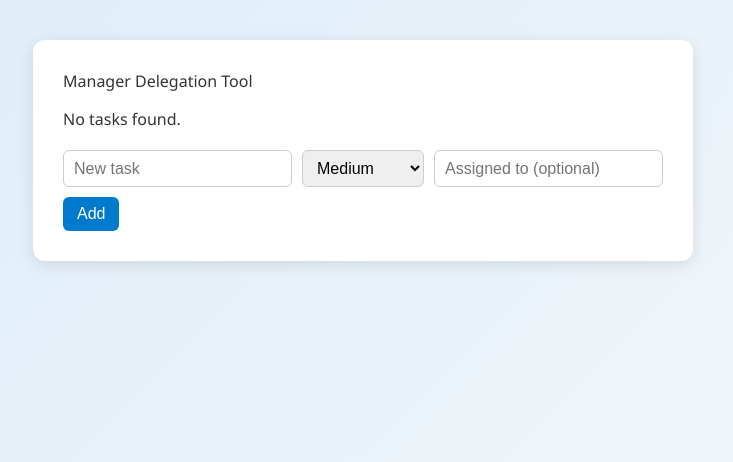
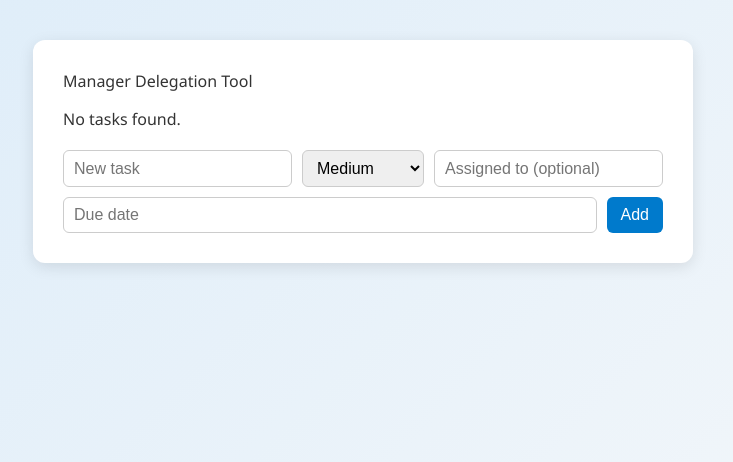
Before and after one commit to Steven-Machin/todo-list, a Flask app: template templates/index.html in a window 1280 px wide. Shown: the top 462 px of the page, without its empty margins (277-1010 px from the left). Run offline with Flask 3, Linux system fonts and the light colour scheme; the template is opened without the code that fills it, so the values that code supplies are empty.

Commit message:
added due dates

```diff
--- a/app.py
+++ b/app.py
@@ -27,13 +27,15 @@ def add():
     text = request.form.get("task", "").strip()
     priority = request.form.get("priority", "Medium")
     assigned_to = request.form.get("assigned_to", "").strip()
+    due = request.form.get("due", "").strip()
 
     if text:
         task = {
             "text": text,
             "done": False,
             "priority": priority,
-            "assigned_to": assigned_to
+            "assigned_to": assigned_to,
+            "due": due
         }
         tasks.append(task)
         save_tasks(tasks)
@@ -60,10 +62,12 @@ def edit(task_id):
         text = request.form.get("task", "").strip()
         priority = request.form.get("priority", "Medium")
         assigned_to = request.form.get("assigned_to", "").strip()
+        due = request.form.get("due", "").strip()
         if text and 0 <= task_id < len(tasks):
             tasks[task_id]["text"] = text
             tasks[task_id]["priority"] = priority
             tasks[task_id]["assigned_to"] = assigned_to
+            tasks[task_id]["due"] = due
             save_tasks(tasks)
         return redirect("/")
     else:
--- a/templates/edit.html
+++ b/templates/edit.html
@@ -16,6 +16,7 @@
             <option value="High" {% if task.priority == 'High' %}selected{% endif %}>High</option>
         </select>
         <input type="text" name="assigned_to" value="{{ task.assigned_to }}" placeholder="Assigned to (optional)">
+        <input type="text" name="due_date" value="{{ task.due }}" placeholder="Due date">
         <button type="submit">Save Changes</button>
         <a href="/">Cancel</a>
     </form>
--- a/templates/index.html
+++ b/templates/index.html
@@ -29,6 +29,10 @@
                     <span class="assigned">
                         [Assigned to: {{ task.assigned_to or 'Unassigned' }}]
                     </span>
+
+                    <span class="due-date">
+                        [Due: {{ task.due}}]
+                    </span>
                     <a href="/edit/{{ loop.index0 }}">[EDIT]</a>
                     <a href="/remove/{{ loop.index0 }}">[Remove]</a>
                 </li>
@@ -46,6 +50,7 @@
             <option value="High">High</option>
         </select>
         <input type="text" name="assigned_to" placeholder="Assigned to (optional)">
+        <input type="text" name="due_date" placeholder="Due date">
         <button type="submit">Add</button>
     </form>
 </div>
```
